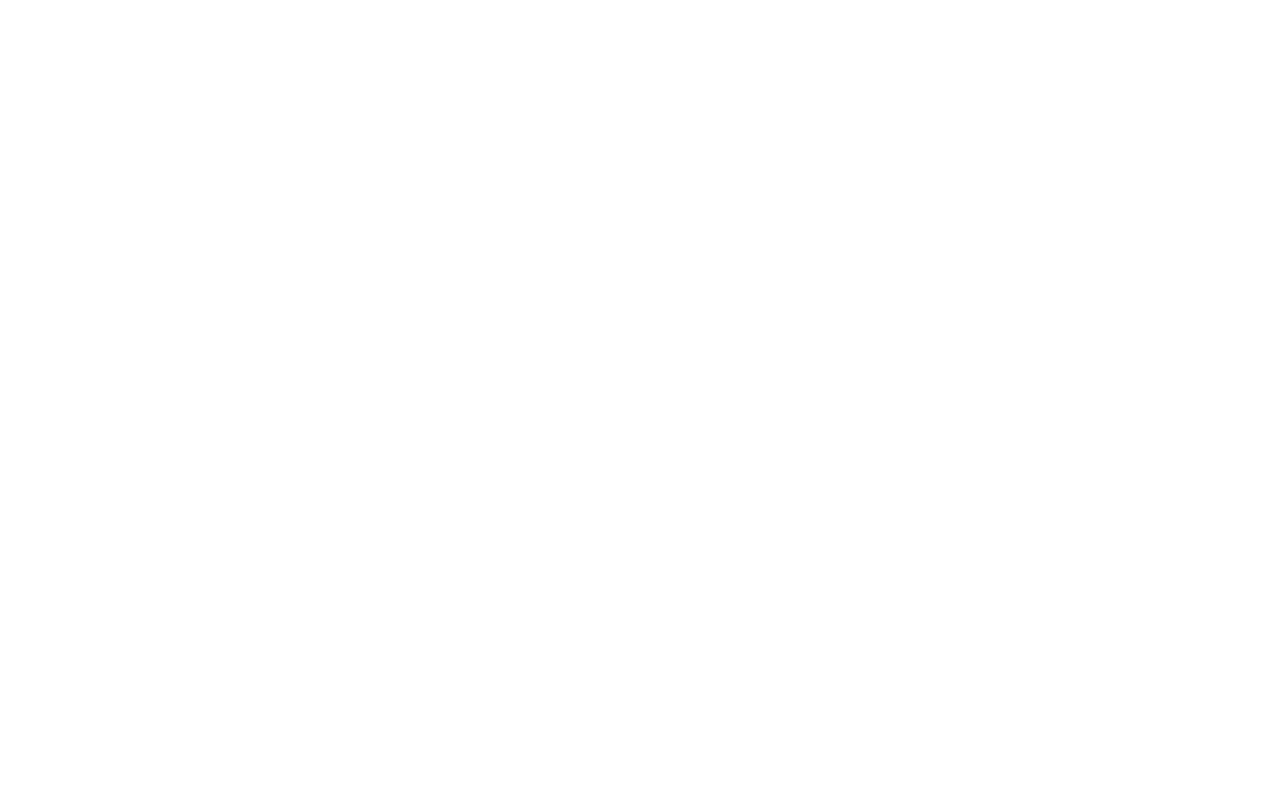
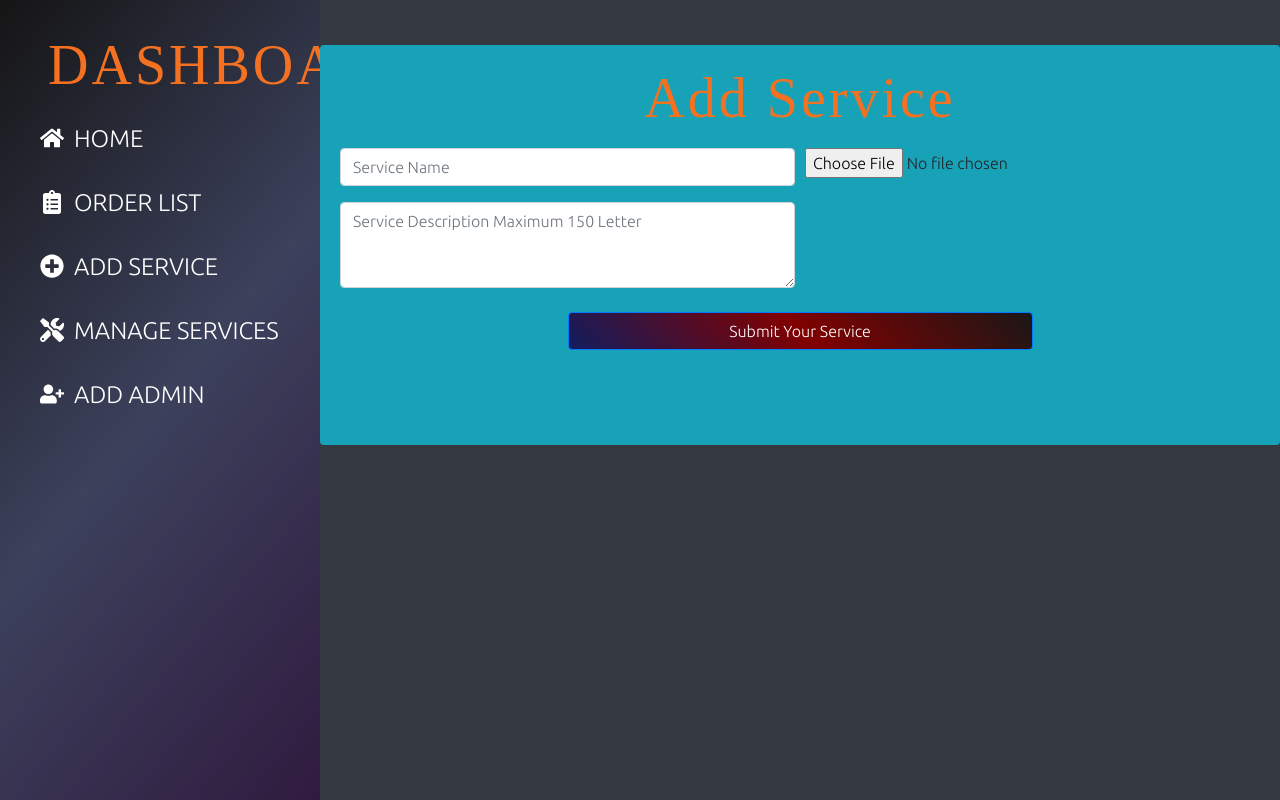
Before and after one commit to SRRahmaaaan/techcom-front-end, a React (Create React App) app: page /addService in a window 1280 px wide. Built offline with nearby package versions, Linux system fonts and the light colour scheme; a web font is replaced by a local one.

Commit message:
admin panel done

```diff
--- a/src/Admin/AddService/AddService.js
+++ b/src/Admin/AddService/AddService.js
@@ -1,10 +1,19 @@
 import React from 'react'
+import Sidebar from "../Sidebar/Sidebar"
+import ServiceForm from './ServiceForm'
 
 const AddService = () => {
     return (
-        <div>
-            <h1>This Is Add Service</h1>
-        </div>
+        <main className="container-fluid">
+            <section className="row">
+                <div className="col-md-3 m-0 p-0">
+                    <Sidebar />
+                </div>
+                <div className="col-md-9 m-0 p-0 bg-dark">
+                    <ServiceForm />
+                </div>
+            </section>
+        </main>
     )
 }
 
--- /dev/null
+++ b/src/Admin/AddService/ServiceForm.js
@@ -0,0 +1,58 @@
+import React, { useState } from 'react'
+import {Form, Card, Button, Col} from "react-bootstrap"
+
+const ServiceForm = () => {
+    const [newService, setNewService] = useState({
+        name:"",
+        image: "",
+        description: ""
+    })
+    const handleSubmit = (e) => {
+        e.preventDefault()
+        console.log(newService)
+    }
+    return (
+        <Card className="bg-info" style={{border:"none", height:"50%", marginTop:"45px"}}>
+            <Card.Body>
+                <h2 className="heading text-center mb-3">Add Service</h2>
+
+                <Form onSubmit={handleSubmit} className="mt-3">
+                    <Form.Row>
+                        <Col>
+                                <Form.Control
+                                    type="text"
+                                    onChange={(e) => setNewService({ ...newService, name: e.target.value })}
+                                    value={newService.name}
+                                    placeholder="Service Name"
+                                    required
+                                    className="mb-3"
+                                />
+                                <Form.Control
+                                    as="textarea"
+                                    rows={3}
+                                    maxLength={150}
+                                    onChange={(e) => setNewService({ ...newService, description: e.target.value })}
+                                    value={newService.description}
+                                    placeholder="Service Description Maximum 150 Letter "
+                                    required
+                                />
+                        </Col>
+                        <Col>
+                                <Form.File
+                                    onChange={(e) => setNewService({ ...newService, image: e.target.files[0] })}
+                                    required
+                                />
+                        </Col>
+                    </Form.Row>
+
+                    <Form.Row>
+                        <Button type="submit" className="w-50 mx-auto mt-4">Submit Your Service</Button>
+                    </Form.Row>
+
+                </Form>
+            </Card.Body>
+        </Card>
+    )
+}
+
+export default ServiceForm
--- a/src/Admin/ManageServices/ManageServices.js
+++ b/src/Admin/ManageServices/ManageServices.js
@@ -1,10 +1,18 @@
 import React from 'react'
+import Sidebar from '../Sidebar/Sidebar'
 
 const ManageServices = () => {
     return (
-        <div>
-            <h2>This Is Manage Service</h2>
-        </div>
+        <main className="container-fluid">
+            <section className="row">
+                <div className="col-md-3 m-0 p-0">
+                    <Sidebar />
+                </div>
+                <div className="col-md-9 m-0 p-0">
+                    <h1>This Is Manage Services</h1>
+                </div>
+            </section>
+        </main>
     )
 }
 
--- /dev/null
+++ b/src/Admin/MekeAdmin/AdminForm.js
@@ -0,0 +1,40 @@
+import React, {useState} from 'react'
+import {Form, Card, Button} from "react-bootstrap"
+
+const AdminForm = () => {
+    const [newAdmin, setNewAdmin] = useState({
+        name:"",
+        phone:"",
+        email:""
+    })
+    const handleSubmit = (e) => {
+        e.preventDefault()
+        console.log(newAdmin)
+    }
+    return (
+        <Card className="bg-info pt-5" style={{border:"none", height:"100%"}}>
+            <Card.Body>
+                <h2 className="heading text-center mb-3">Add Admin</h2>
+
+                <Form onSubmit={handleSubmit} className="mt-3 w-75 mx-auto">
+                    <Form.Group>
+                        <Form.Label>Admin Name</Form.Label>
+                        <Form.Control type="text" required onChange={(e) => setNewAdmin({ ...newAdmin, name: e.target.value })} value={ newAdmin.name}/>
+                    </Form.Group>
+                    <Form.Group>
+                        <Form.Label>Admin Phone</Form.Label>
+                        <Form.Control type="number" required onChange={(e) => setNewAdmin({ ...newAdmin, phone: e.target.value })} value={ newAdmin.phone}/>
+                    </Form.Group>
+                    <Form.Group>
+                        <Form.Label>Admin Email</Form.Label>
+                        <Form.Control type="email" required onChange={(e) => setNewAdmin({ ...newAdmin, email: e.target.value })} value={ newAdmin.email}/>
+                    </Form.Group>
+                    <Button type="submit" className="w-100 mx-auto mt-4">Submit Your Service</Button>
+                </Form>
+            </Card.Body>
+        </Card>
+
+    )
+}
+
+export default AdminForm
--- a/src/Admin/MekeAdmin/MakeAdmin.js
+++ b/src/Admin/MekeAdmin/MakeAdmin.js
@@ -1,10 +1,19 @@
 import React from 'react'
+import Sidebar from '../Sidebar/Sidebar'
+import AdminForm from './AdminForm'
 
 const MakeAdmin = () => {
     return (
-        <div>
-            <h1>This Is Make Admin</h1>
-        </div>
+        <main className="container-fluid">
+            <section className="row">
+                <div className="col-md-3 m-0 p-0">
+                    <Sidebar />
+                </div>
+                <div className="col-md-9 m-0 p-0">
+                    <AdminForm />
+                </div>
+            </section>
+        </main>
     )
 }
 
--- a/src/Admin/Sidebar/Sidebar.js
+++ b/src/Admin/Sidebar/Sidebar.js
@@ -14,13 +14,13 @@
                     <Link to="/admin"><FaClipboardList className="sidebarIcon" />ORDER LIST</Link>
                 </li>
                 <li>
-                    <Link to="/admin/addService"><FaPlusCircle className="sidebarIcon" />ADD SERVICE</Link>
+                    <Link to="/addService/"><FaPlusCircle className="sidebarIcon" />ADD SERVICE</Link>
                 </li>
                 <li>
-                    <Link to="/admin/manageServices"><FaTools className="sidebarIcon"/>MANAGE SERVICES</Link>
+                    <Link to="/manageServices"><FaTools className="sidebarIcon"/>MANAGE SERVICES</Link>
                 </li>
                 <li>
-                    <Link to="/admin/addAdmin"><FaUserPlus className="sidebarIcon" />ADD ADMIN</Link>
+                    <Link to="/addAdmin"><FaUserPlus className="sidebarIcon" />ADD ADMIN</Link>
                 </li>
             </ul>
         </aside>
--- a/src/App.js
+++ b/src/App.js
@@ -12,9 +12,9 @@
         <Switch>
           <Route path="/admin" component={Admin} />
           <Route path="/admin/orderList" component={OrderList} />
-          <Route path="/admin/addService" component={AddService} />
-          <Route path="/admin/manageServices" component={ManageServices} />
-          <Route path="/admin/addAdmin" component={MakeAdmin} />
+          <Route path="/addService" component={AddService} />
+          <Route path="/manageServices" component={ManageServices} />
+          <Route path="/addAdmin" component={MakeAdmin} />
         </Switch>
   );
 }
```
Also changed, not shown: src/Admin/AddService/AddService.css (deleted).
